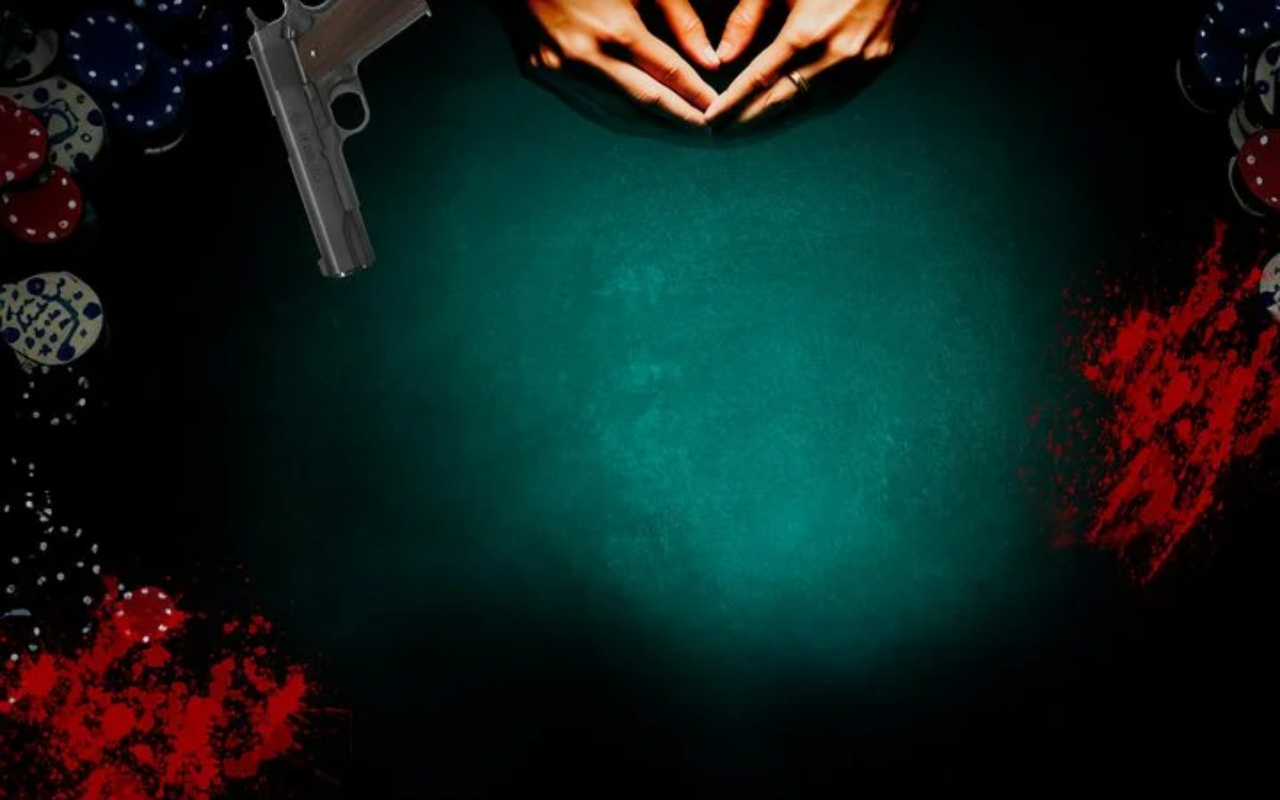
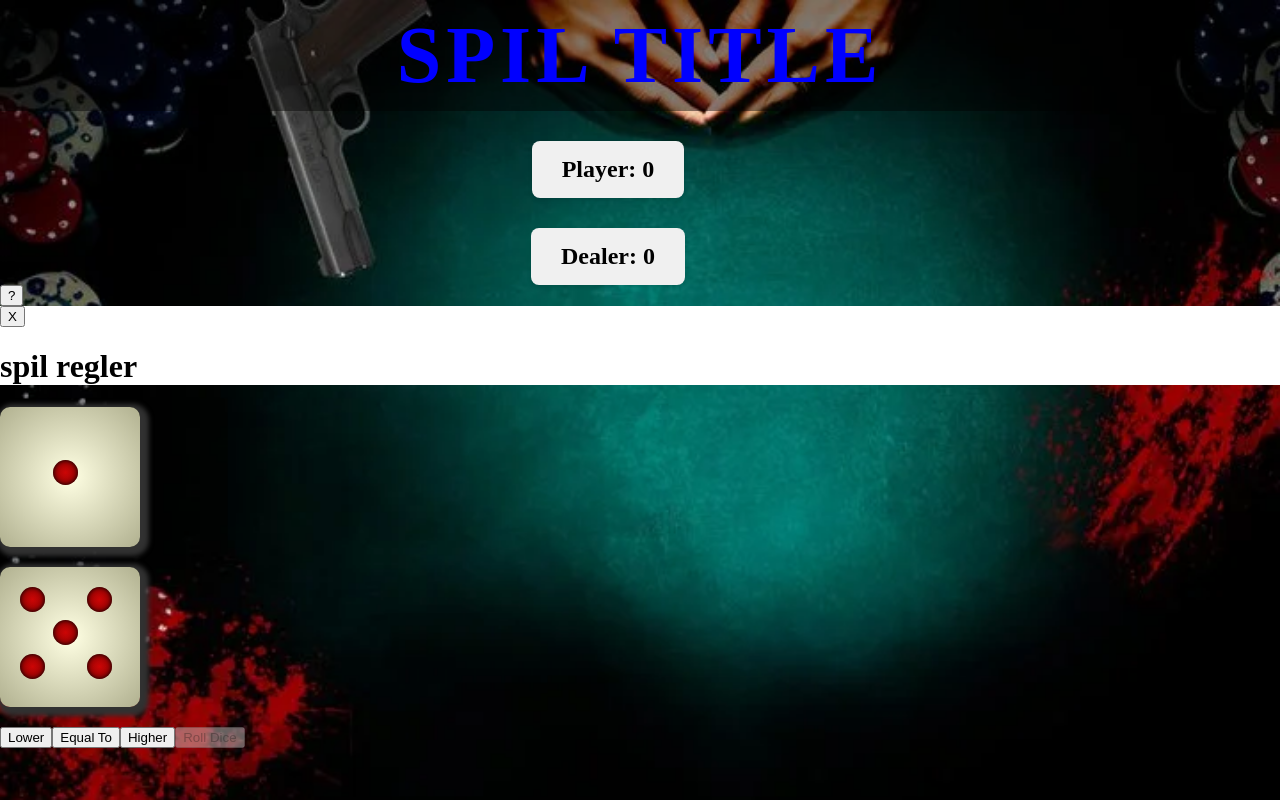
Before and after one commit to amaliehausmann/Terningespil, a React (Vite) app in the folder terningespil/: page / in a window 1280 px wide. Built offline with nearby package versions, Linux system fonts and the light colour scheme.

Commit message:
Modal, roll dice, score updating and bet selection

```diff
--- a/terningespil/src/App.jsx
+++ b/terningespil/src/App.jsx
@@ -3,13 +3,90 @@ import { Modal } from "./components/Modal/Modal";
 import { useState } from "react";
 import { Button } from "./components/Buttons/Button";
 import { Dice } from "./components/Dice/Dice";
-
+import { Header } from "./components/Header/Header";
+import { Score } from "./components/Score/Score";
 
 function App() {
+  // Modal function
+  const [isModalOpen, setIsModalOpen] = useState(true);
+
+  function closeModal() {
+    setIsModalOpen(false);
+  }
+
+  function openModal() {
+    setIsModalOpen(true);
+  }
+
+  // Select bet
+  const [selectedButton, setSelectedButton] = useState(null);
+
+  function handleSelection(Button) {
+    setSelectedButton(Button);
+  }
+
+  // Roll dice function
+  const [diceValue1, setDiceValue1] = useState(1);
+  const [diceValue2, setDiceValue2] = useState(5);
+  const [playerScore, setPlayerScore] = useState(0);
+  const [dealerScore, setDealerScore] = useState(0);
+
+  function rollAllDice() {
+    const newValue1 = Math.floor(Math.random() * 6) + 1;
+    const newValue2 = Math.floor(Math.random() * 6) + 1;
+    setDiceValue1(newValue1);
+    setDiceValue2(newValue2);
+
+    if (
+      (selectedButton === "button1" && newValue2 < newValue1) ||
+      (selectedButton === "button2" && newValue2 === newValue1) ||
+      (selectedButton === "button3" && newValue2 > newValue1)
+    ) {
+      setPlayerScore((prevScore) => prevScore + 1);
+    } else {
+      setDealerScore((prevScore) => prevScore + 1);
+    }
+  }
+
   return (
     <>
+      <Header title="Spil title"></Header>
+      <Score label="Player" score={playerScore}></Score>
+      <Score label="Dealer" score={dealerScore}></Score>
+      <Button action={openModal} buttonStyle="" buttonTitle="?"></Button>
+      {isModalOpen && (
+        <Modal title="spil regler" closeModal={closeModal}></Modal>
+      )}
+
+      <Dice diceValue={diceValue1}></Dice>
+      <Dice diceValue={diceValue2}></Dice>
+
+      <Button
+        action={() => handleSelection("button1")}
+        buttonStyle="lower"
+        buttonTitle="Lower"
+        isSelected={selectedButton === "button1"}
+      ></Button>
+      <Button
+        action={() => handleSelection("button2")}
+        buttonStyle="equal"
+        buttonTitle="Equal To"
+        isSelected={selectedButton === "button2"}
+      ></Button>
+      <Button
+        action={() => handleSelection("button3")}
+        buttonStyle="higher"
+        buttonTitle="Higher"
+        isSelected={selectedButton === "button3"}
+      ></Button>
+      <Button
+        action={rollAllDice}
+        buttonStyle="rollDice"
+        buttonTitle="Roll Dice"
+        isDisabled={selectedButton == null}
+      ></Button>
     </>
-  )
+  );
 }
 
 export default App;
--- a/terningespil/src/components/Header/Header.module.scss
+++ b/terningespil/src/components/Header/Header.module.scss
@@ -3,13 +3,12 @@
   text-align: center;
   margin-bottom: 20px;
   padding: 10px 0;
-  background-color: #f7f7f7;
-  border-bottom: 7px solid #333;
+  background-color: rgba(0, 0, 0, 0.452);
 
   h1 {
-    font-size: 2.5rem;
+    font-size: 5rem;
     font-weight: bold;
-    color: #333;
+    color: blue;
     margin: 0;
     text-transform: uppercase;
     letter-spacing: 5px;
--- a/terningespil/src/components/Modal/Modal.jsx
+++ b/terningespil/src/components/Modal/Modal.jsx
@@ -1,9 +1,10 @@
 import { Button } from "../Buttons/Button"
+import style from './Modal.module.scss'
 
 export function Modal({title, children, closeModal}){
 
     return(
-        <div>
+        <div className={style.modalStyling}>
             <Button action={closeModal} buttonStyle='modalButton' buttonTitle='X'></Button>
             <h1>{title}</h1>
             {children}
--- /dev/null
+++ b/terningespil/src/components/Modal/Modal.module.scss
@@ -0,0 +1,3 @@
+.modalStyling{
+    background-color: white;
+}
--- a/terningespil/src/components/Score/Score.jsx
+++ b/terningespil/src/components/Score/Score.jsx
@@ -1,8 +1,8 @@
-import styles from "../Score/Score.module.scss";
+import styles from "./Score.module.scss";
 
 export function Score({ label, score }) {
   return (
-    <div className={styles.score}>
+    <div className={styles.scoresWrapper}>
       <span>
         {label}: {score}
       </span>
--- a/terningespil/src/components/Score/Score.module.scss
+++ b/terningespil/src/components/Score/Score.module.scss
@@ -5,13 +5,13 @@
   margin-top: 30px;
   width: 95%;
 
-  .score {
+  span {
     padding: 15px 30px;
     border-radius: 8px;
     background-color: #f0f0f0;
     font-size: 1.5rem;
     font-weight: bold;
-    color: #333;
+    color: black;
     box-shadow: 0 2px 4px rgba(0, 0, 0, 0.1);
   }
 }
```
Also changed, not shown: terningespil/src/Functions/TrueOrFalse.jsx (deleted, +0 -31 lines), 2 other files (tests, documents, lock files or other folders).
